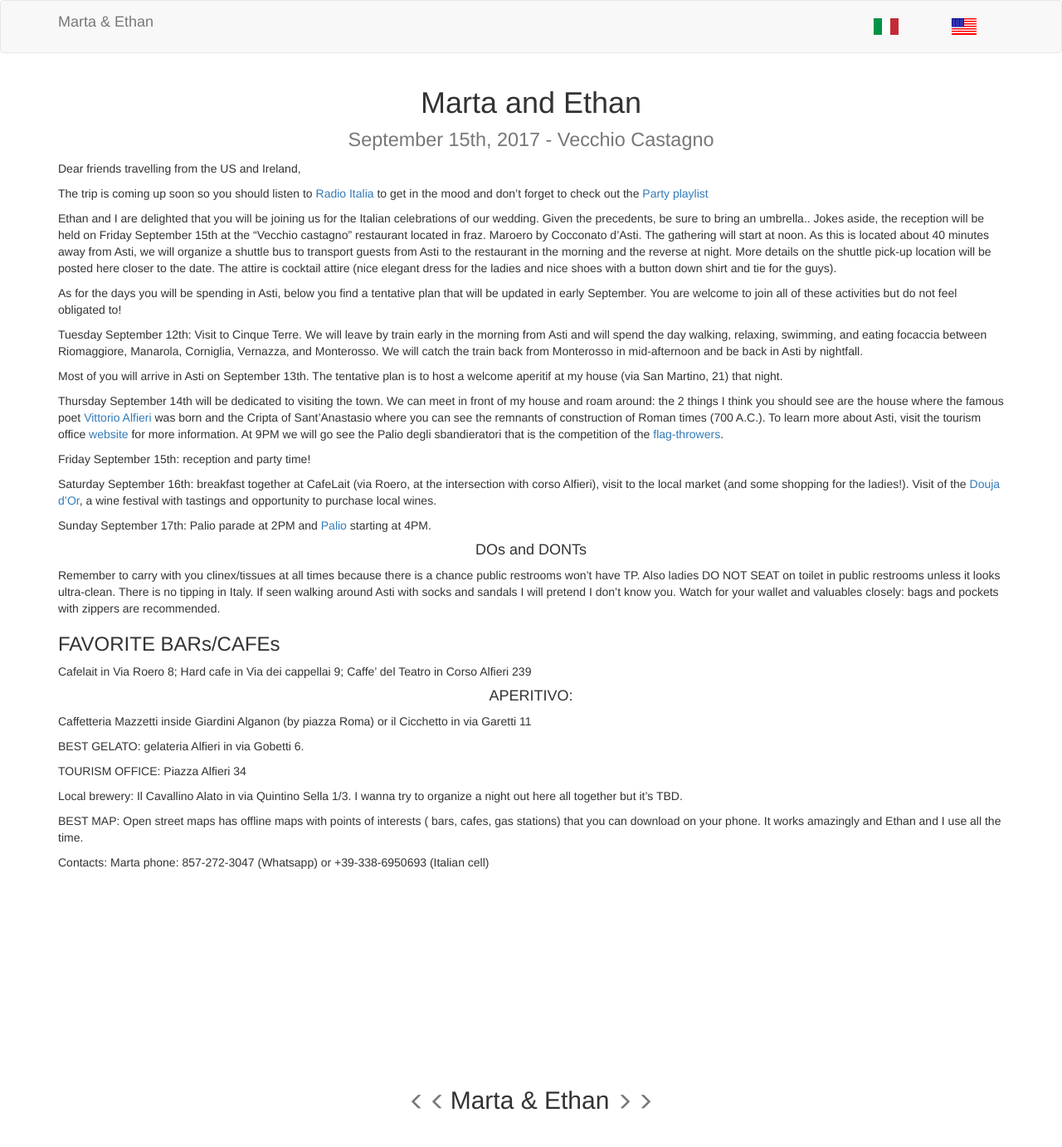
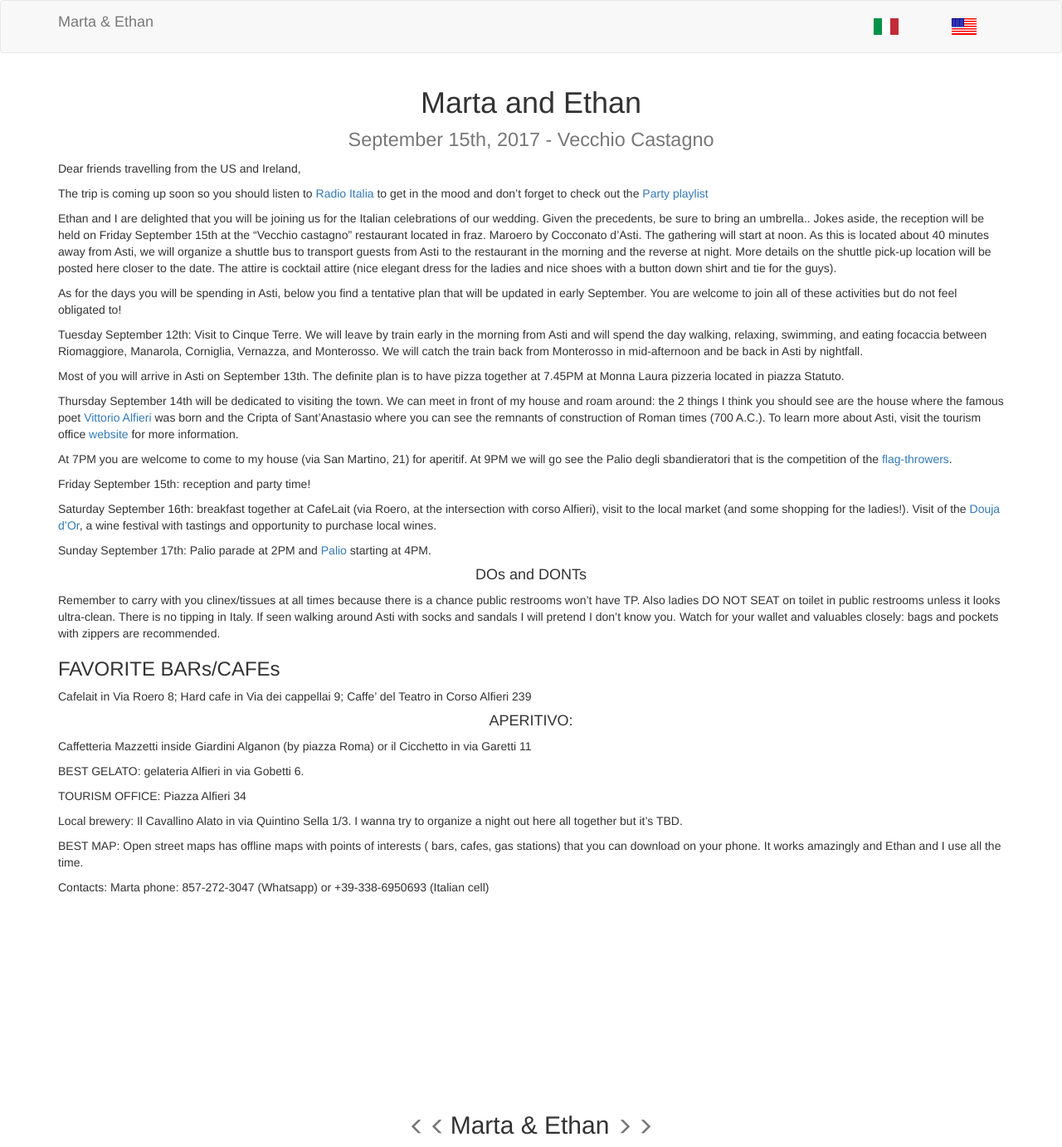
Before and after one commit to esoergel/wedding-site, a Jekyll site: the page built from english.md, in a window 1280 px wide. Shown: the whole page at 83% size. Built offline with Jekyll 4.4.1, drawn with Linux system fonts in a browser that asks for light colours; before the commit the page ends 1352 px from its top, so only the background shows below that.

Commit message:
Update english.md

```diff
--- a/english.md
+++ b/english.md
@@ -17,9 +17,11 @@ As for the days you will be spending in Asti, below you find a  tentative plan t
 
 Tuesday September 12th: Visit to Cinque Terre. We will leave by train early in the morning from Asti and will spend the day walking, relaxing, swimming, and eating focaccia between Riomaggiore, Manarola, Corniglia, Vernazza, and Monterosso. We will catch the train back from Monterosso in mid-afternoon and be back in Asti by nightfall.
 
-Most of you will arrive in Asti on September 13th. The tentative plan is to host a welcome aperitif at my house (via San Martino, 21) that night.
+Most of you will arrive in Asti on September 13th. The definite plan is to have pizza together at 7.45PM at Monna Laura pizzeria located in piazza Statuto.
 
-Thursday September 14th will be dedicated to visiting the town. We can meet in front of my house and roam around: the 2 things I think you should see are the house where the famous poet [Vittorio Alfieri](https://en.wikipedia.org/wiki/Vittorio_Alfieri) was born and the Cripta of Sant'Anastasio where you can see the remnants of construction of Roman times (700 A.C.). To learn more about Asti, visit the tourism office [website](http://www.astiturismo.it/en) for more information. At 9PM we will go see the Palio degli sbandieratori that is the competition of the [flag-throwers](https://duckduckgo.com/?q=sbandieratori&t=ffab&iax=1&ia=images).
+Thursday September 14th will be dedicated to visiting the town. We can meet in front of my house and roam around: the 2 things I think you should see are the house where the famous poet [Vittorio Alfieri](https://en.wikipedia.org/wiki/Vittorio_Alfieri) was born and the Cripta of Sant'Anastasio where you can see the remnants of construction of Roman times (700 A.C.). To learn more about Asti, visit the tourism office [website](http://www.astiturismo.it/en) for more information.
+
+At 7PM you are welcome to come to my house (via San Martino, 21) for aperitif. At 9PM we will go see the Palio degli sbandieratori that is the competition of the [flag-throwers](https://duckduckgo.com/?q=sbandieratori&t=ffab&iax=1&ia=images).
 
 Friday September 15th: reception and party time!
 
```
